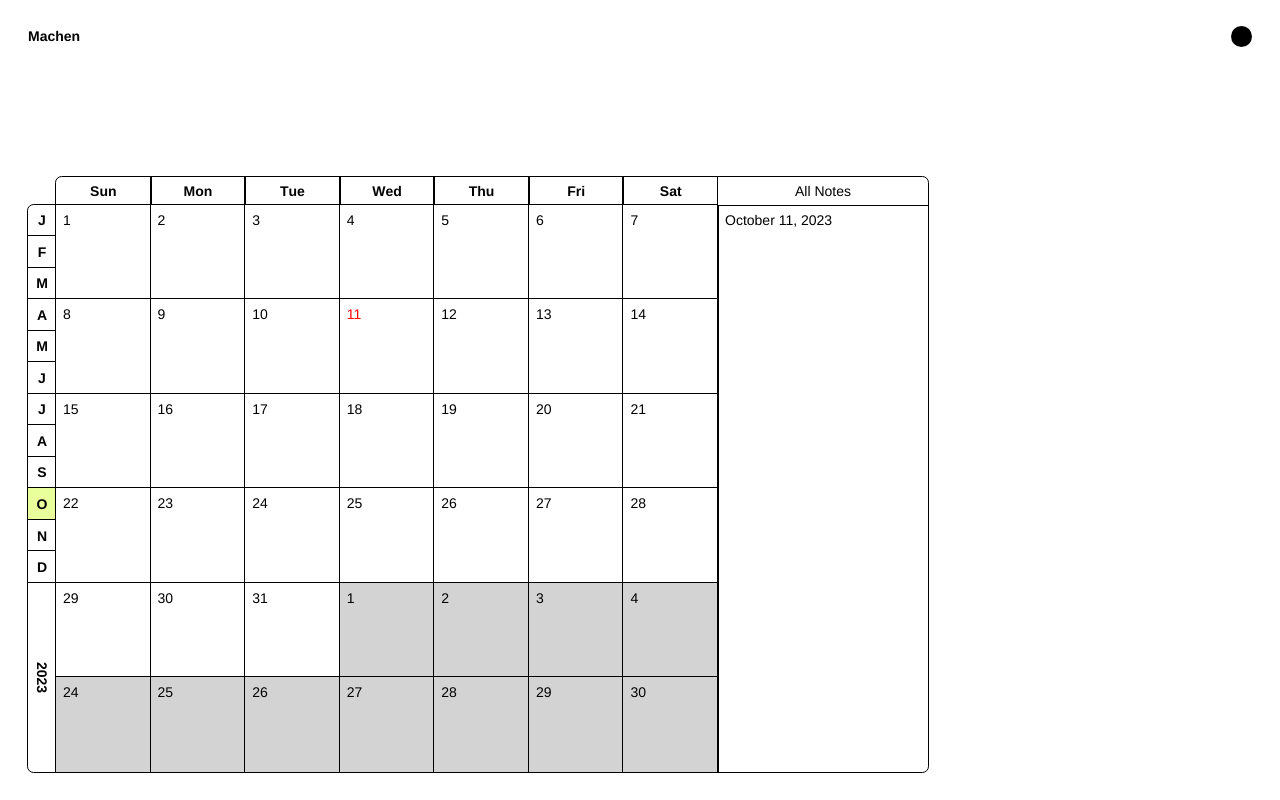
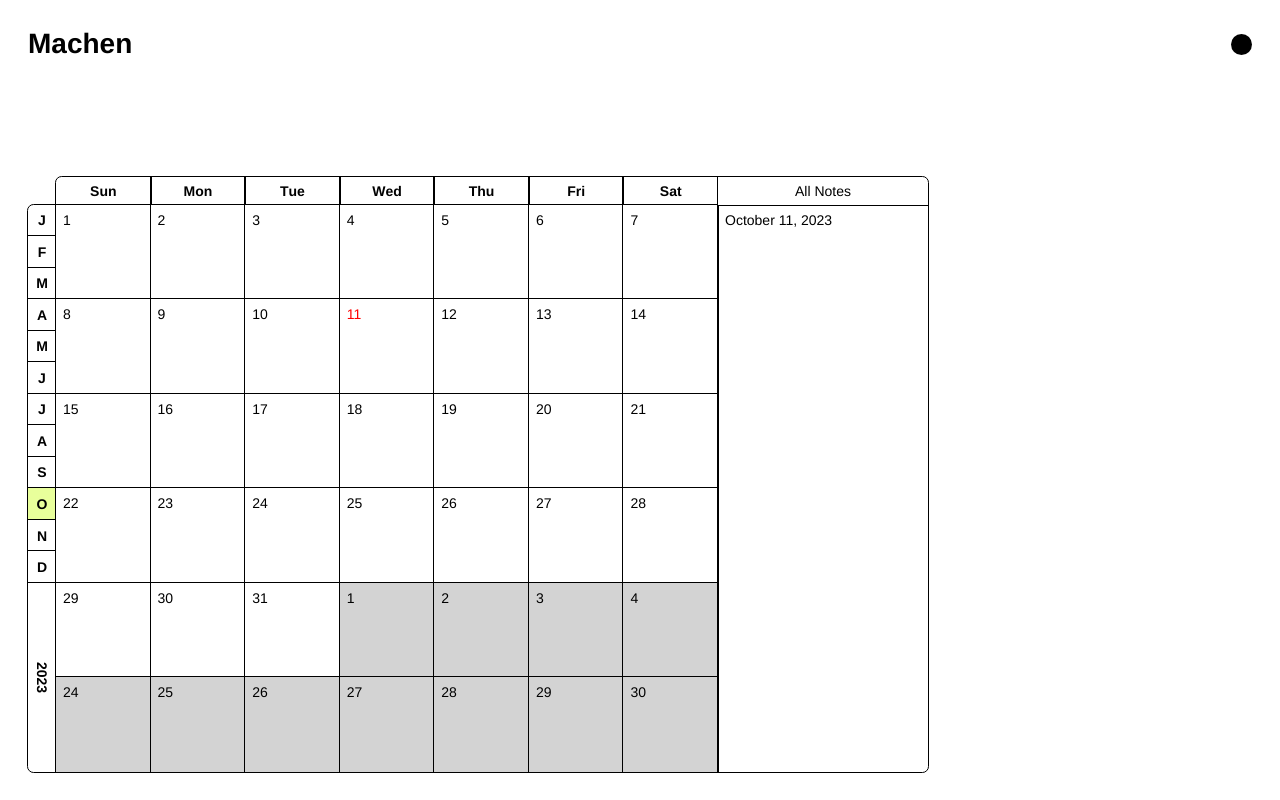
Before and after one commit to skatingincentralpark/machen-v2, a Next.js app: page / in a window 1280 px wide. Built offline with nearby package versions, Linux system fonts and the light colour scheme.

Commit message:
Change header logo to h1 for heading role

```diff
--- a/src/components/Header.tsx
+++ b/src/components/Header.tsx
@@ -1,24 +1,13 @@
 "use client";
 import styled from "@emotion/styled";
-// import { useEffect, useState } from "react";
 import HeaderMenu from "@/components/HeaderMenu";
-// import { media } from "@/lib/media-queries";
 
 const Header = () => {
-  // const [localeDateTime, setLocaleDateTime] = useState<string>("");
-
-  // useEffect(() => {
-  //   const date = new Date();
-  //   const timezone = Intl.DateTimeFormat().resolvedOptions().timeZone;
-  //   setLocaleDateTime(`${date.toLocaleString()}, ${timezone}`);
-  // }, []);
-
   return (
     <>
       <HeaderMain>
         <Logo>
-          <div>Machen</div>
-          {/* <TimeWrapper>{localeDateTime}</TimeWrapper> */}
+          <h1>Machen</h1>
         </Logo>
         <HeaderMenu />
       </HeaderMain>
```
